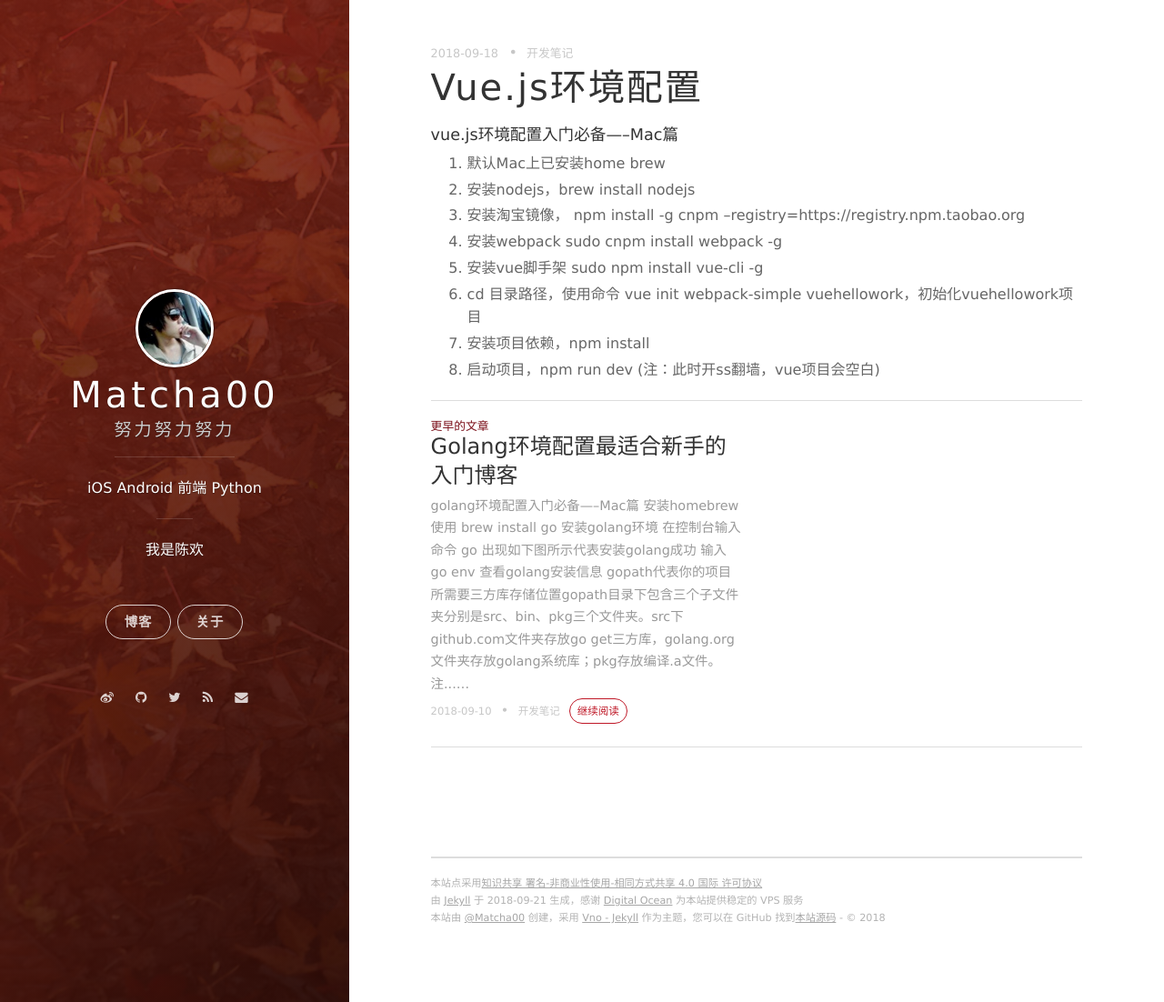
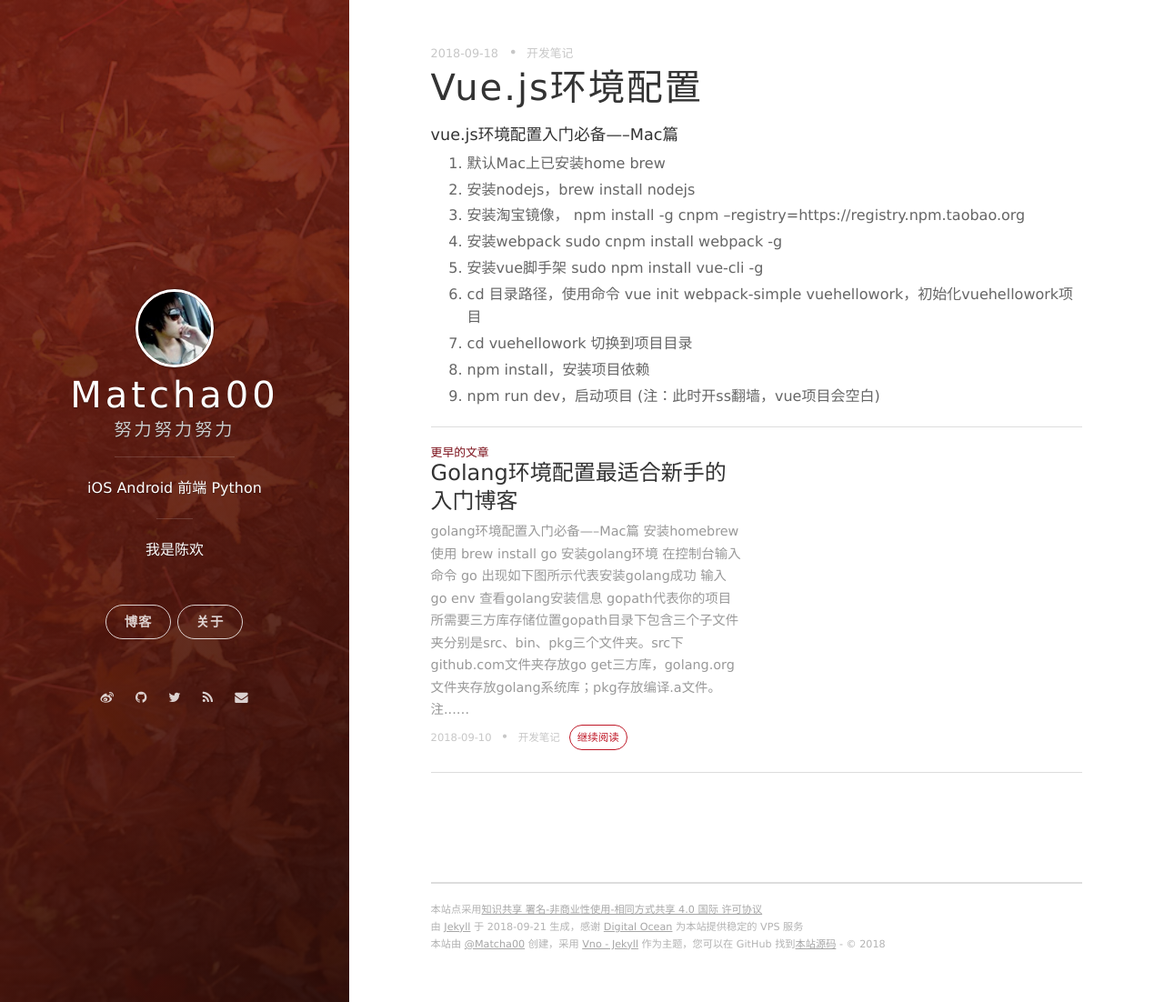
Before and after one commit to Matcha00/Matcha00.github.io, a Jekyll site: the page built from _posts/2018-09-18-vue.js环境配置.md, in a window 1280 px wide and 1102 px high. Shown: the whole window at 91% size. Built offline with Jekyll 4.4.1, drawn with Linux system fonts in a browser that asks for light colours; nearby versions of some CDN libraries; comment, search, counter and statistics services are not loaded.

Commit message:
修改vue.js文章错误

```diff
--- a/_posts/2018-09-18-vue.js环境配置.md
+++ b/_posts/2018-09-18-vue.js环境配置.md
@@ -14,5 +14,6 @@ tags: 开发笔记
 4. 安装webpack sudo cnpm install webpack -g
 5. 安装vue脚手架 sudo npm install vue-cli -g
 6. cd 目录路径，使用命令 vue init webpack-simple vuehellowork，初始化vuehellowork项目
-7. 安装项目依赖，npm install
-8. 启动项目，npm run dev (注：此时开ss翻墙，vue项目会空白)
+7. cd vuehellowork 切换到项目目录
+7. npm install，安装项目依赖
+8. npm run dev，启动项目 (注：此时开ss翻墙，vue项目会空白)
```
